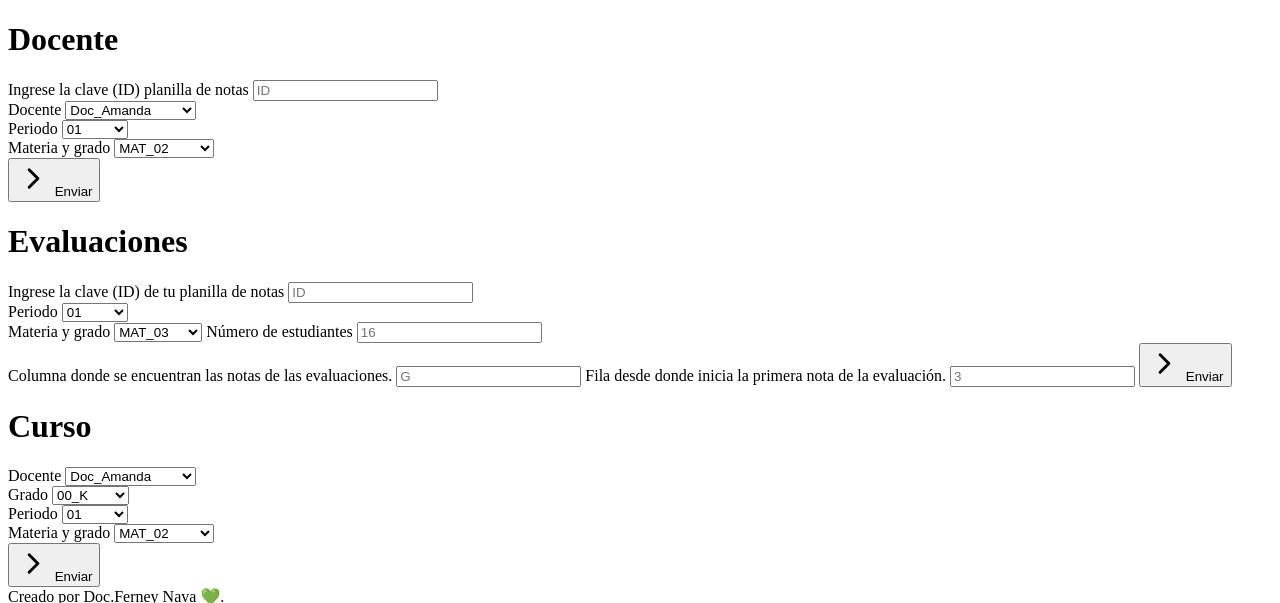
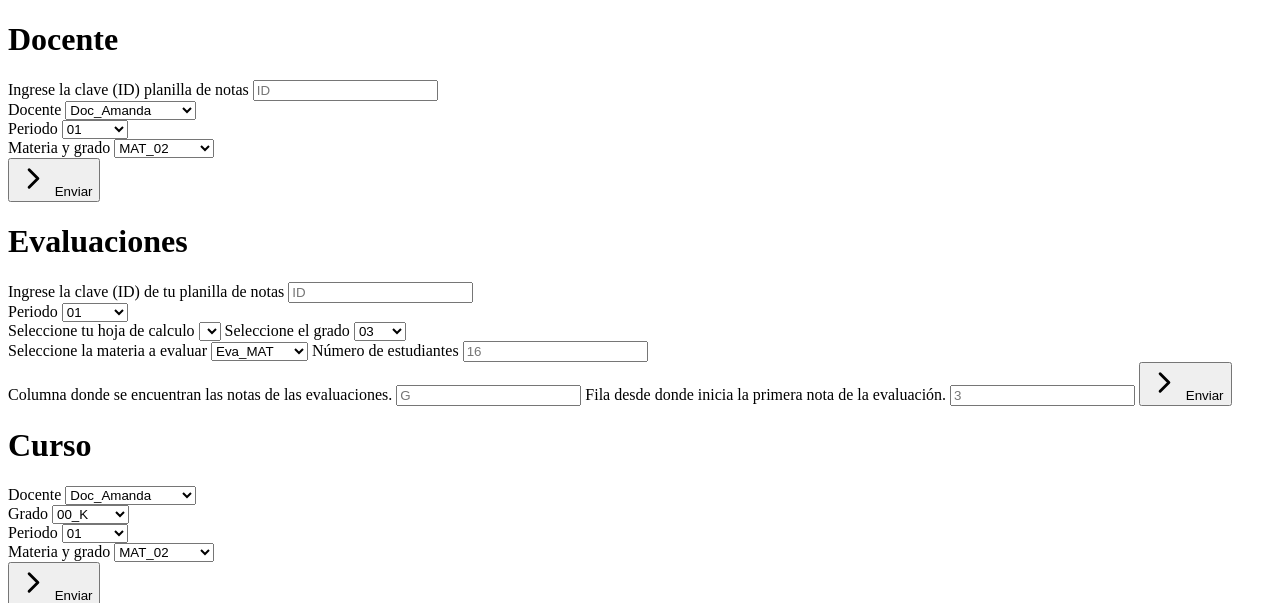
Before and after one commit to ferneynava/Calculadora-Informes-Finales, a website: page index.html in a window 1280 px wide. Shown: the top 603 px of the page. Drawn offline with Linux system fonts and the light colour scheme.

Commit message:
:lipstick: [UPDATE] actualización style
[UPDATE] actualización style

```diff
--- a/index.html
+++ b/index.html
@@ -286,62 +286,51 @@
 
                 <div class = "container_SelectGrado">
                   <label for="InputMateriaEva">
-                    Materia y grado
+                    Seleccione tu hoja de calculo
                   </label>
                   <select class="MateriaGradoEva" name="Materia_Grado" id="InputMateriaEva">
-                    <optgroup label="Materia_Grado">
-                      <option>MAT_03</option>
-                      <option>MAT_04</option>
-                      <option>MAT_05</option>
-                      <option>MAT_06</option>
-                      <option>MAT_07</option>
-                      <option>MAT_08</option>
-                      <option>MAT_09</option>
-                      <option>MAT_10</option>
-                      <option>MAT_11</option>
-                      <option>LC_03</option>
-                      <option>LC_04</option>
-                      <option>LC_05</option>
-                      <option>LC_06</option>
-                      <option>LC_07</option>
-                      <option>LC_08</option>
-                      <option>LC_09</option>
-                      <option>LC_10</option>
-                      <option>LC_11</option>
-                      <option>SOC_03</option>
-                      <option>SOC_04</option>
-                      <option>SOC_05</option>
-                      <option>SOC_06</option>
-                      <option>SOC_07</option>
-                      <option>SOC_08</option>
-                      <option>SOC_09</option>
-                      <option>SOC_10</option>
-                      <option>SOC_11</option>
-                      <option>ING_03</option>
-                      <option>ING_04</option>
-                      <option>ING_05</option>
-                      <option>ING_06</option>
-                      <option>ING_07</option>
-                      <option>ING_08</option>
-                      <option>ING_09</option>
-                      <option>ING_10</option>
-                      <option>ING_11</option>
-                      <option>CN_03</option>
-                      <option>CN_04</option>
-                      <option>CN_05</option>
-                      <option>CN_06</option>
-                      <option>CN_07</option>
-                      <option>CN_08</option>
-                      <option>CN_09</option>
-                      <option>CN_10</option>
-                      <option>CN_11</option>
+                    <optgroup label="Materia_Grado" class="HojasS">
+
                     </optgroup>
                   </select>
-                  <label for="InputEstudentEva">
+                  <label for="InputGrado">
+                    Seleccione el grado
+                  </label>
+                  <select class="gradoEva" name="Grado" id="InputGrado">
+                    <optgroup label="Grado">
+                      <option>03</option>
+                      <option>04</option>
+                      <option>05</option>
+                      <option>06</option>
+                      <option>07</option>
+                      <option>08</option>
+                      <option>09</option>
+                      <option>10</option>
+                      <option>11</option>
+                    </optgroup>
+                  </select>
+                </div>
+
+                <div class = "container_MatGrado">
+                  <label for="InputEvaMat">
+                    Seleccione la materia a evaluar
+                  </label>
+                  <select class="MateriaEva" name="Eva_Materia" id="InputEvaMat">
+                    <optgroup label="Eva_Materia">
+                      <option>Eva_MAT</option>
+                      <option>Eva_SOC</option>
+                      <option>Eva_LC</option>
+                      <option>Eva_ING</option>
+                      <option>Eva_CN</option>
+                    </optgroup>
+                  </select>
+
+                   <label for="InputEstudentEva">
                     Número de estudiantes
                   </label>
                   <input class="InputEstudent" id="InputEstudentEva" type="number" placeholder="16">
                 </div>
+
 
                 <label for="InputColum">
                   Columna donde se
@@ -701,6 +690,25 @@ let objeto = {
     google.script.run.docentes(objeto)
 }
 
+var inputIDevalua = document.querySelector('#InputIDplanilla')
+inputIDevalua.addEventListener('input', hojas)
+
+function hojas (e){
+  let inputID = e.target.value
+  let objetoIDEva = {
+    inputId: inputID
+  }
+  google.script.run.withSuccessHandler(hojasData).hojasData(objetoIDEva)
+}
+
+function hojasData(hojasCal){
+  const sel = document.querySelector('.HojasS')
+  for(let i = 0; i < hojasCal.length; i++){
+    let Hoja = hojasCal[i]
+    sel.innerHTML += `<option> ${Hoja} </option>`;
+  }
+}
+
 function evaluacion(){
 
 let exprLetras = /^[a-zA-Z]/
@@ -708,6 +716,8 @@ let exprNada = /^[]/
 const idNotasEval = document.querySelector('#InputIDplanilla')
 const periodoEva = document.querySelector('.PeriodoEva')
 const asignaturaEva = document.querySelector('.MateriaGradoEva')
+const Eva_Materia = document.querySelector('.MateriaEva')
+const grado = document.querySelector('.gradoEva')
 const colum = document.querySelector('#InputColum')
 const fila = document.querySelector('.Fila')
 const numeroEstudiantes = document.querySelector('.InputEstudent')
@@ -737,6 +747,12 @@ let selectedAsignaturasEva = asignaturasEva.text
 
 let numeroEstudiante = numeroEstudiantes.value
 
+let EvaMateria = Eva_Materia.options[Eva_Materia.selectedIndex]
+let selectesEvaMateria = EvaMateria.text
+
+let EvaGrado = grado.options[grado.selectedIndex]
+let selectesEvaGrado = EvaGrado.text
+
 let columnas
 
 if (exprLetras.test(colum.value)) {
@@ -758,6 +774,8 @@ let objetoEva = {
   periodoEva: selectedPeriodoEva,
   asignaturaEva: selectedAsignaturasEva,
   idnotasEva: idNotasEva,
+  EvMateria: selectesEvaMateria,
+  EvGrados: selectesEvaGrado,
   columa: columnas,
   fila: filas,
   numeroEst: numeroEstudiante
```
Also changed, not shown: CSS.html (+34 -2 lines), Código.js (+24 -24 lines).
